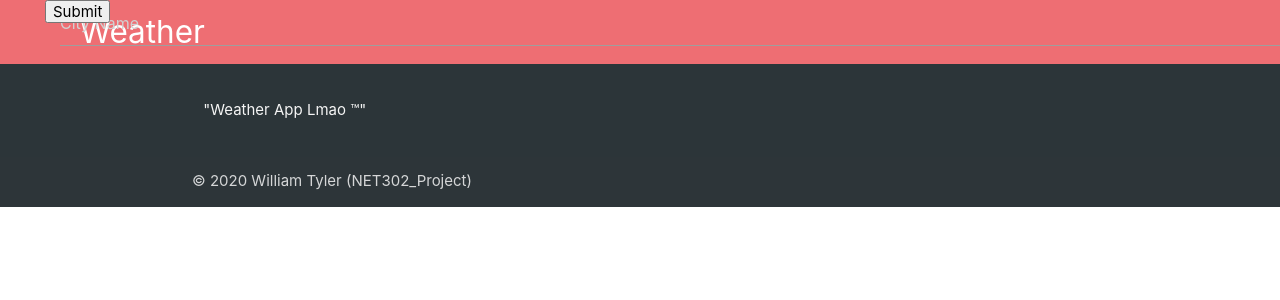
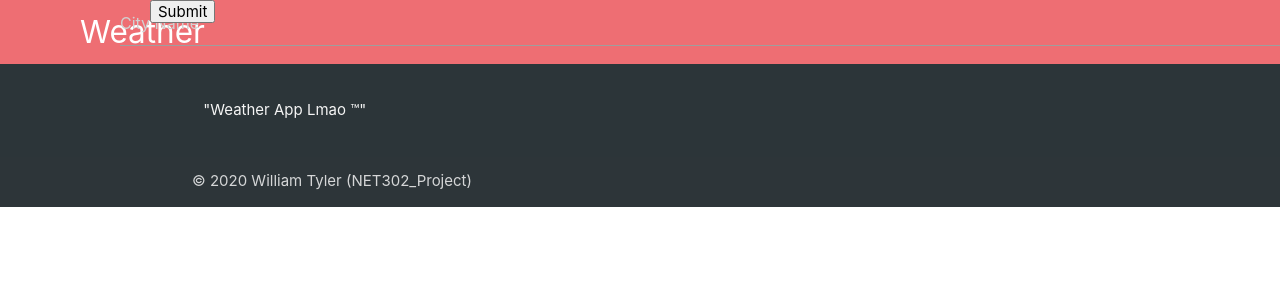
Before and after one commit to wtylerwork/NET302-Project, a PHP site: page / in a window 1280 px wide. Shown: the top 300 px of the page. Run offline with PHP 8.4, Linux system fonts and the light colour scheme; some libraries are stand-ins or nearby versions.

Commit message:
CSS Pos Change

```diff
--- a/index.php
+++ b/index.php
@@ -21,8 +21,8 @@
 			<div class="nav-wrapper">
 				<a href="#" class="brand-logo" style="position:fixed; left:80px;">Weather</a>
 					<ul id="nav-mobile" class="right hide-on-med-and-down">
-						<li><input placeholder="City Name" name="cityName" id="customerName" type="text" class="validate" maxlength="50" style="position:fixed; left:60px;" required></li>
-						<li><input placeholder="Submit" name="submit" id="submit" type="submit" class="button" style="position:fixed; left:45px;"></li>
+						<li><input placeholder="City Name" name="cityName" id="customerName" type="text" class="validate" maxlength="50" style="position:fixed; left:120px;" required></li>
+						<li><input placeholder="Submit" name="submit" id="submit" type="submit" class="button" style="position:fixed; left:150px;"></li>
 				</ul>
 			</div>
 		</nav>
```
